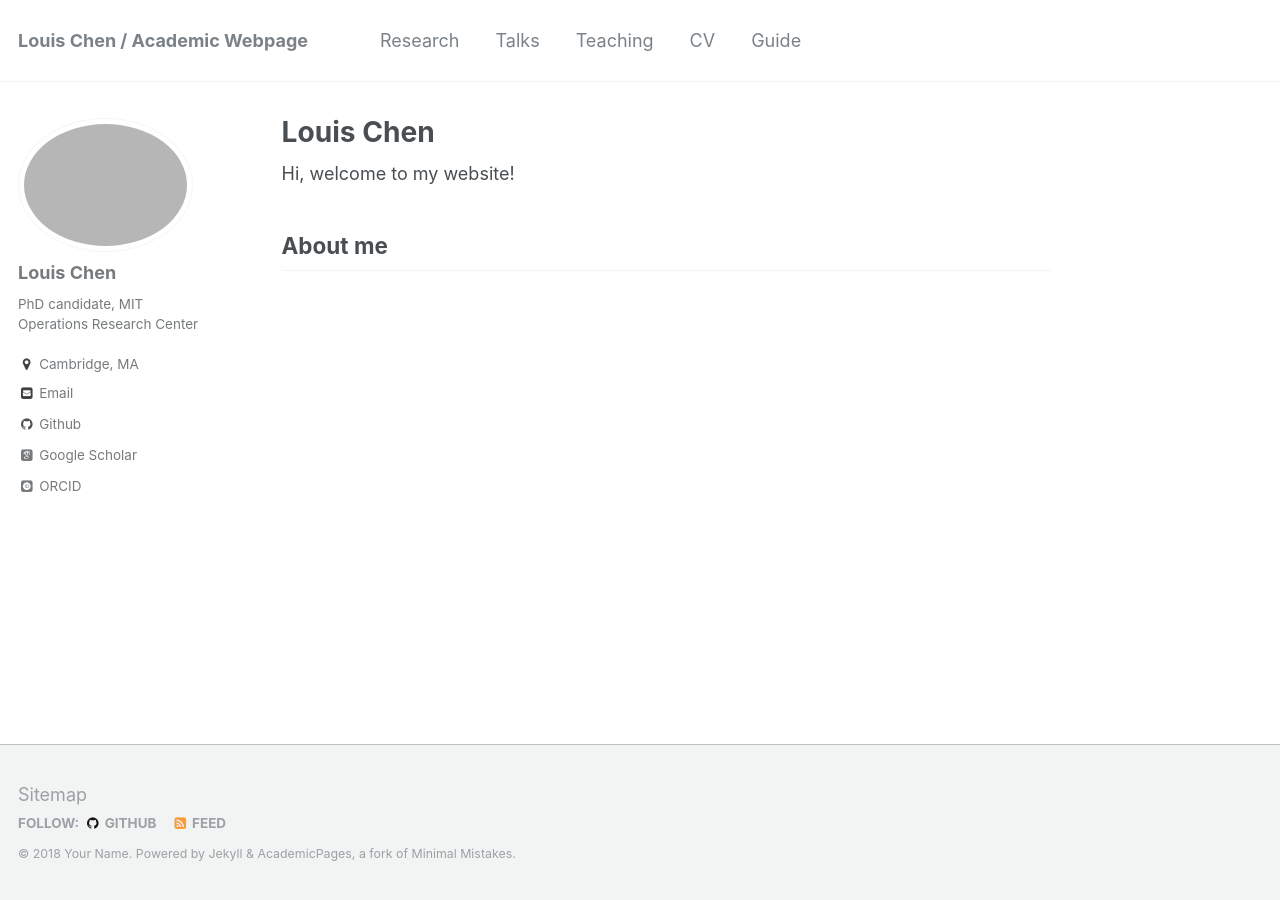
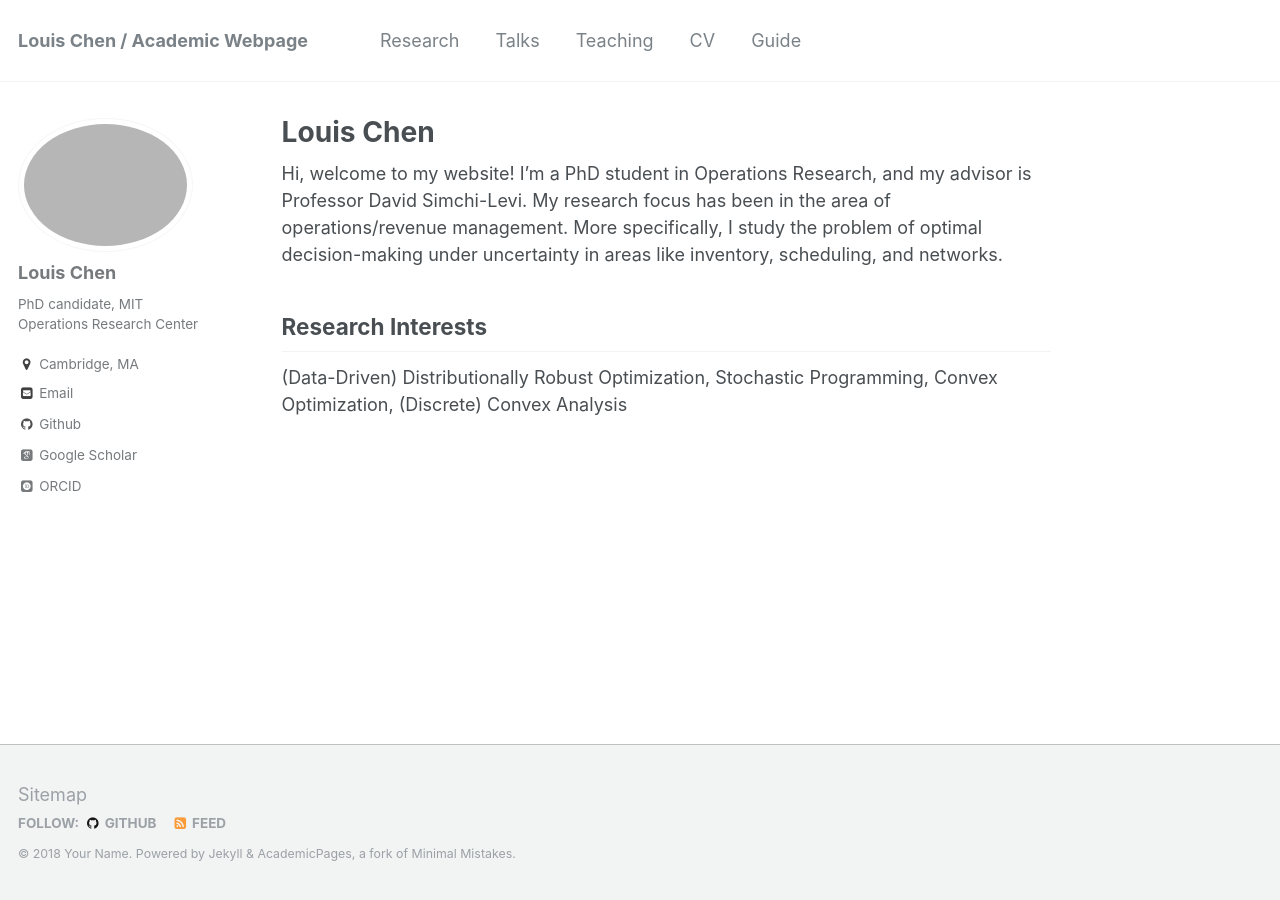
Before and after one commit to LouisLChen/LouisLChen.github.io, a Jekyll site: the page built from _pages/about.md, in a window 1280 px wide. Built offline with Jekyll 4.4.1, drawn with Linux system fonts in a browser that asks for light colours; some web fonts are replaced.

Commit message:
Update about.md

```diff
--- a/_pages/about.md
+++ b/_pages/about.md
@@ -8,7 +8,9 @@ redirect_from:
   - /about.html
 ---
 
-Hi, welcome to my website!
+Hi, welcome to my website! I'm a PhD student in Operations Research, and my advisor is Professor David Simchi-Levi. My research focus has been in the area of operations/revenue management. More specifically, I study the problem of optimal decision-making under uncertainty in areas like inventory, scheduling, and networks.
 
-About me
+
+Research Interests
 ------
+(Data-Driven) Distributionally Robust Optimization, Stochastic Programming, Convex Optimization, (Discrete) Convex Analysis
```
